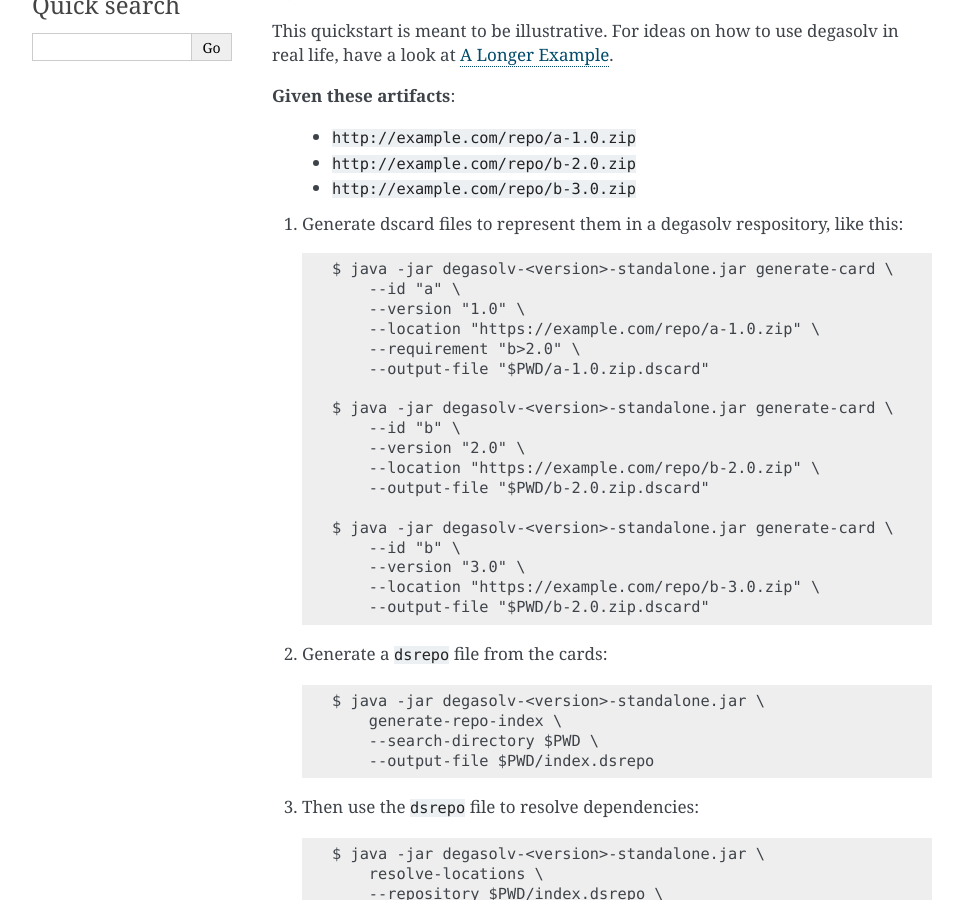
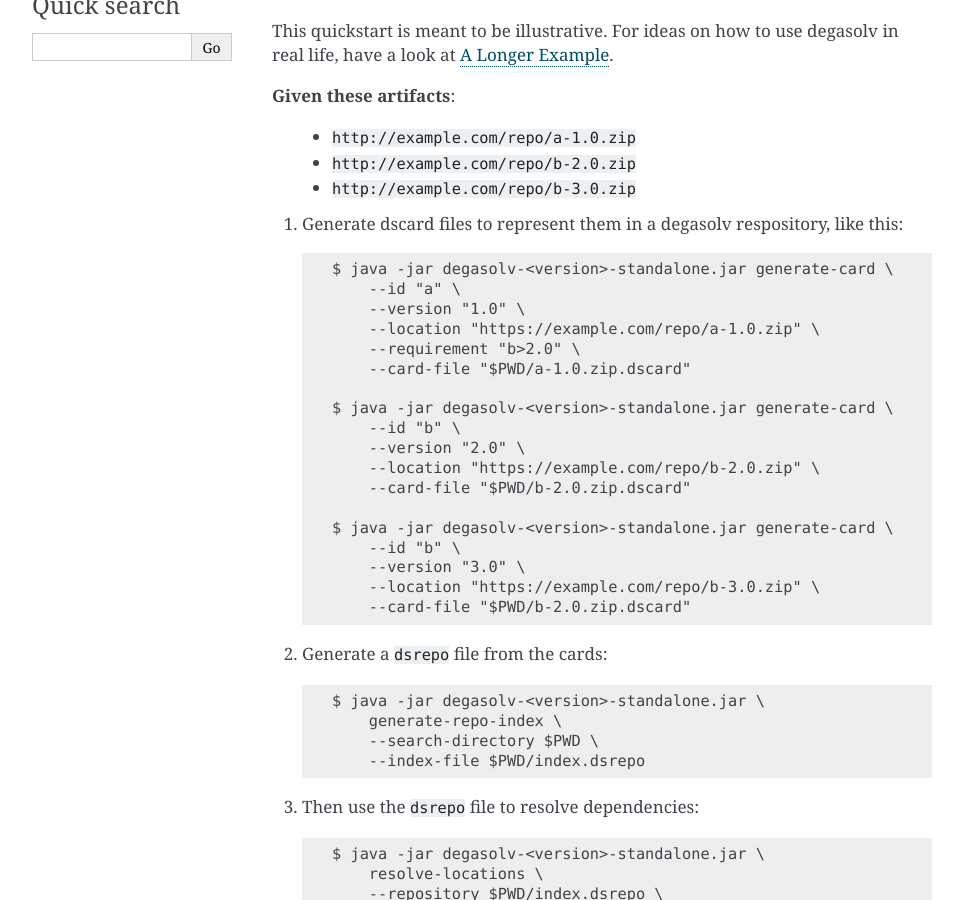
Before and after one commit to djhaskin987/degasolv, a Sphinx documentation site: the page built from docs/index.rst, in a window 1280 px wide and 900 px high, scrolled down 362 px. Shown: the whole window, without its empty margins (148-1111 px from the left). Built offline with Sphinx 7.4.7, drawn with Linux system fonts in a browser that asks for light colours.

Commit message:
Fix some things in the docs

```diff
--- a/docs/command-reference.rst
+++ b/docs/command-reference.rst
@@ -516,11 +516,14 @@ interpretations.
 +-------------------------+---------------------------------------------------+
 | ``"!birch|birch<=3.0"`` | An important example. This demonstrates how to    |
 | ``"!birch>3.0"``        | specify what `maven`_ calls a                     |
-|                         | `managed dependency`_. It means if birch is       |
+|                         | `managed dependency`_.                            |
 |                         | It means if ``birch`` is required by another      |
 |                         | package, ensure that its version is older than or |
 |                         | equal to ``3.0``. It is good practice to prefer   |
 |                         | the expression with only one alternative.         |
++-------------------------+---------------------------------------------------+
+| ``"!oak|maple>3.0"``    | If oak is installed, then make sure maple after   |
+|                         | version 3.0 is installed also.                    |
 +-------------------------+---------------------------------------------------+
 | ``"oak|!pine"``         | Require the presence of the ``oak`` package, or   |
 |                         | the absence of the ``pine`` package.              |
--- a/docs/index.rst
+++ b/docs/index.rst
@@ -33,26 +33,26 @@ have a look at :ref:`A Longer Example`.
           --version "1.0" \
           --location "https://example.com/repo/a-1.0.zip" \
           --requirement "b>2.0" \
-          --output-file "$PWD/a-1.0.zip.dscard"
+          --card-file "$PWD/a-1.0.zip.dscard"
 
       $ java -jar degasolv-<version>-standalone.jar generate-card \
           --id "b" \
           --version "2.0" \
           --location "https://example.com/repo/b-2.0.zip" \
-          --output-file "$PWD/b-2.0.zip.dscard"
+          --card-file "$PWD/b-2.0.zip.dscard"
 
       $ java -jar degasolv-<version>-standalone.jar generate-card \
           --id "b" \
           --version "3.0" \
           --location "https://example.com/repo/b-3.0.zip" \
-          --output-file "$PWD/b-2.0.zip.dscard"
+          --card-file "$PWD/b-2.0.zip.dscard"
 
 2. Generate a ``dsrepo`` file from the cards::
 
       $ java -jar degasolv-<version>-standalone.jar \
           generate-repo-index \
           --search-directory $PWD \
-          --output-file $PWD/index.dsrepo
+          --index-file $PWD/index.dsrepo
 
 3. Then use the ``dsrepo`` file to resolve dependencies::
 
```
